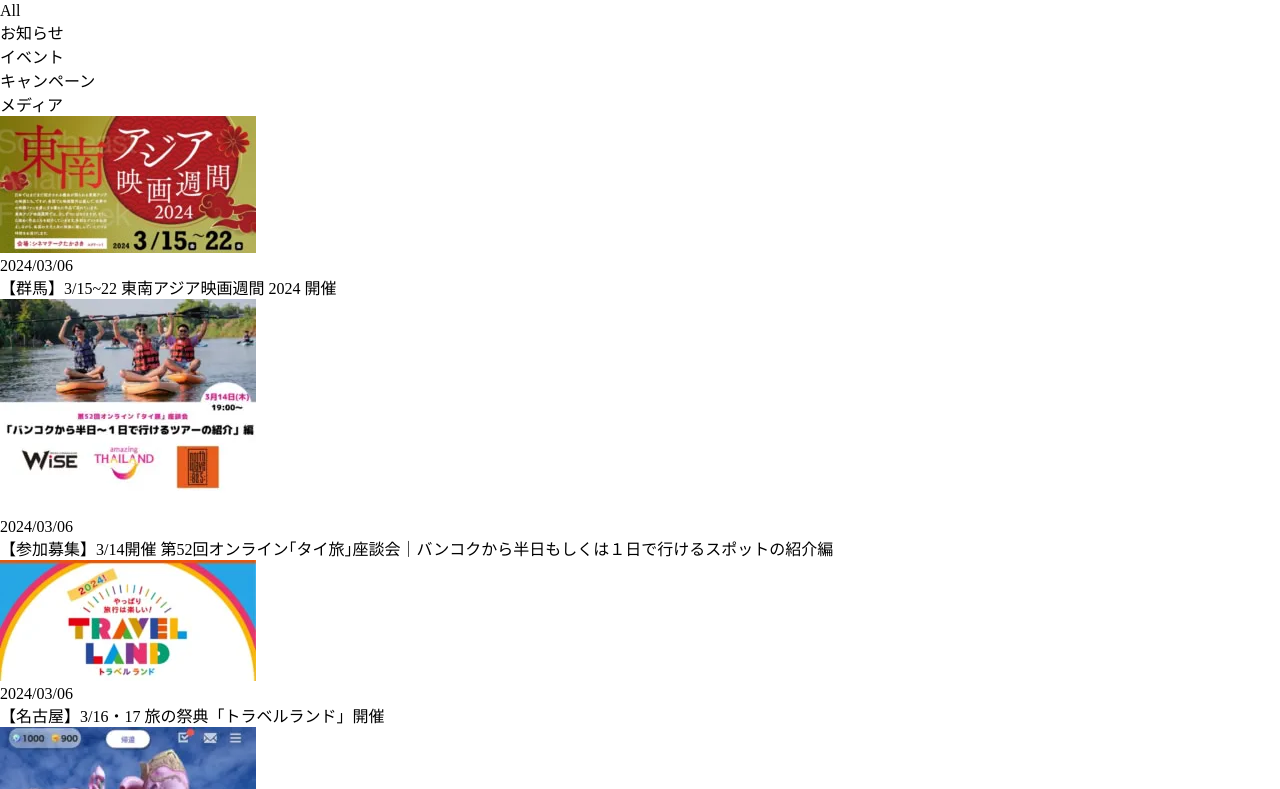
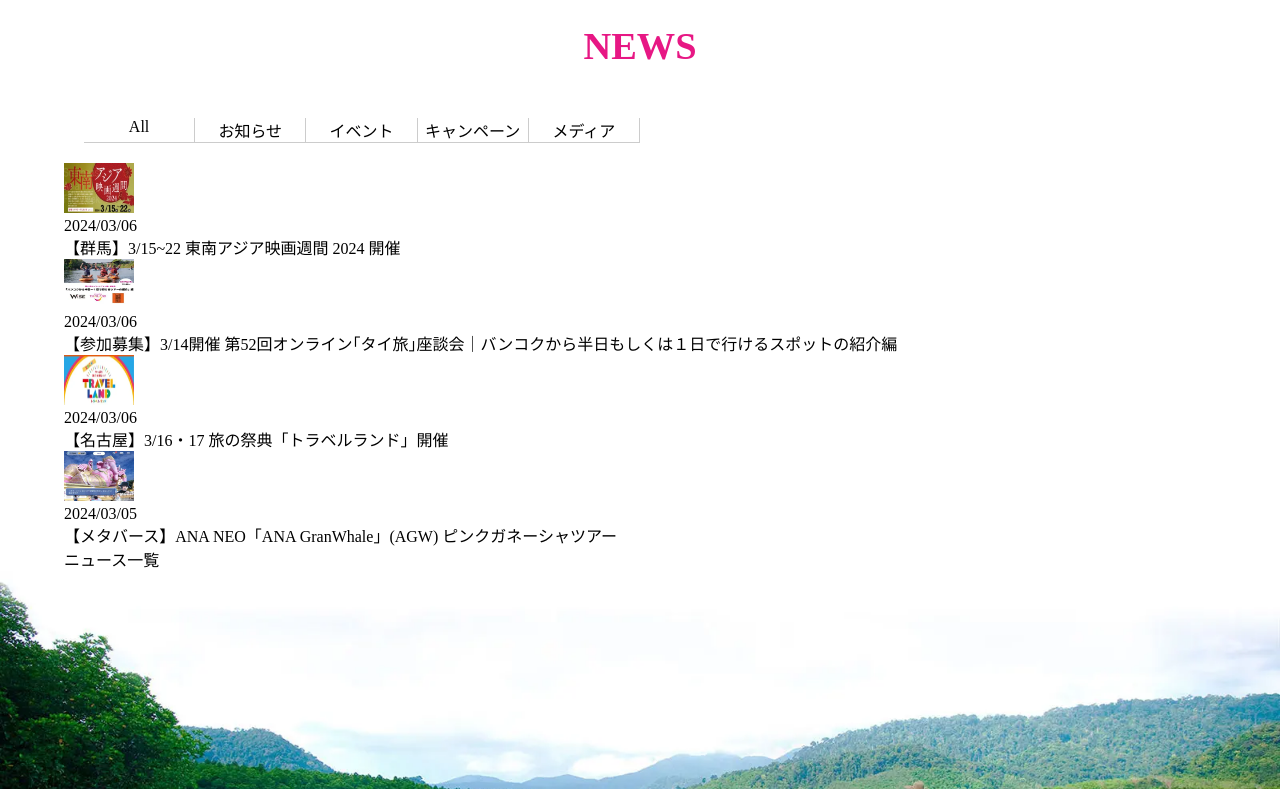
Before and after one commit to sreykeang/K, a website: page index.html in a window 1280 px wide. Shown: the part 732-1521 px from the top of the page. Drawn offline with nearby package versions, Linux system fonts and the light colour scheme.

Commit message:
toppage-img

```diff
--- a/index.html
+++ b/index.html
@@ -102,34 +102,31 @@
       </a>
     </div>
 
-    <div>
-      <p>NEW</p>
-    </div>
-
-    <div>
-      <ul>
-        <li>
+    <div class="toppage-news">
+      <h2 class="news-title">NEWS</h2>
+      <div class="toppage-list">
+        <ul class="news-list">
+          <li class="list">
             <a href="https://www.thailandtravel.or.jp/#tab-all">All</a>
           </li>
-        <li>
+          <li class="list">
             <a href="https://www.thailandtravel.or.jp/#tab-topic">お知らせ</a>
           </li>
-        <li>
+          <li class="list">
             <a href="https://www.thailandtravel.or.jp/#tab-event">イベント</a>
           </li>
-        <li>
+          <li class="list">
             <a href="https://www.thailandtravel.or.jp/#tab-campaign">キャンペーン</a>
           </li>
-        <li>
+          <li class="list">
             <a href="https://www.thailandtravel.or.jp/#tab-media">メディア</a>
           </li>
         </ul>
-
         <ul>
           <li>
             <a href="https://www.thailandtravel.or.jp/news/132584/">
               <div>
-              <img src="img/37TFF-asia_A4_17_out_omote-256x137.webp" alt="【群馬】3/15~22 東南アジア映画週間 2024 開催">
+                <img class="img-list" src="img/37TFF-asia_A4_17_out_omote-256x137.webp" alt="【群馬】3/15~22 東南アジア映画週間 2024 開催">
               </div>
               <div>2024/03/06</div>
               <div></div>
@@ -139,7 +136,7 @@
           <li>
             <a href="https://www.thailandtravel.or.jp/news/132534/">
               <div>
-              <img src="img/zadankai52-1-256x215.webp" alt="【参加募集】3/14開催 第52回オンライン｢タイ旅｣座談会｜バンコクから半日もしくは１日で行けるスポットの紹介編">
+                <img class="img-list" src="img/zadankai52-1-256x215.webp" alt="【参加募集】3/14開催 第52回オンライン｢タイ旅｣座談会｜バンコクから半日もしくは１日で行けるスポットの紹介編">
               </div>
               <div>2024/03/06</div>
               <div>【参加募集】3/14開催 第52回オンライン｢タイ旅｣座談会｜バンコクから半日もしくは１日で行けるスポットの紹介編</div>
@@ -148,7 +145,7 @@
           <li>
             <a href="https://www.thailandtravel.or.jp/news/132568/">
               <div>
-              <img src="img/2.webp" alt="【名古屋】3/16・17 旅の祭典「トラベルランド」開催">
+                <img class="img-list" src="img/2.webp" alt="【名古屋】3/16・17 旅の祭典「トラベルランド」開催">
               </div>
               <div>2024/03/06</div>
               <div>【名古屋】3/16・17 旅の祭典「トラベルランド」開催</div>
@@ -157,7 +154,7 @@
           <li>
             <a href="https://www.thailandtravel.or.jp/news/132365/">
               <div>
-              <img src="img/WEB_ANANEO_3-1-256x245.webp"alt="【メタバース】ANA NEO「ANA GranWhale」(AGW) ピンクガネーシャツアー">
+                <img class="img-list" src="img/WEB_ANANEO_3-1-256x245.webp"alt="【メタバース】ANA NEO「ANA GranWhale」(AGW) ピンクガネーシャツアー">
               </div>
               <div>2024/03/05</div>
               <div>【メタバース】ANA NEO「ANA GranWhale」(AGW) ピンクガネーシャツアー</div>
--- a/sass/layout/_header.scss
+++ b/sass/layout/_header.scss
@@ -90,3 +90,8 @@ header {
       }
   }
 }
+news-link {
+    .news-h2 {
+        display: flex;
+    }
+}
--- /dev/null
+++ b/sass/project/_toppage.scss
@@ -0,0 +1,37 @@
+.toppage-news {
+  .news-title {
+    margin: 20px;
+    padding: 20px;
+    text-align: center;
+    color: #e71784;
+    font-weight: 700px;
+    font-size: 2.4rem;
+  }
+
+  .toppage-list {
+    width: 90%;
+    margin: 0 auto;
+
+    .news-list {
+      display: flex;
+      width: 50%;
+      padding: 10px;
+      margin: 10px;
+      font: 16px;
+      color: black;
+
+      .list {
+        width: calc(100% / 5);
+        text-align: center;
+        border-right: solid 1px #ccc;
+        border-bottom: solid 1px #ccc;
+      }
+
+    }
+    .img-list {
+      width: 70px;
+      height: 50px;
+    }
+  }
+
+}
```
Also changed, not shown: css/layout/index.css, css/project/index.css, css/style.css, 3 other files. Lines whose indentation alone changed are shown as unchanged.
